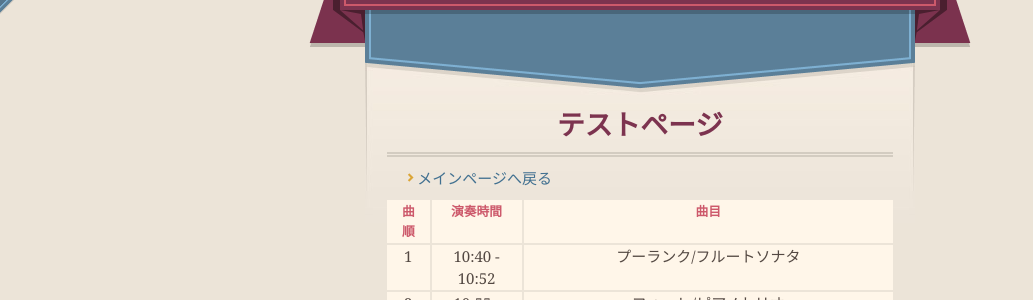
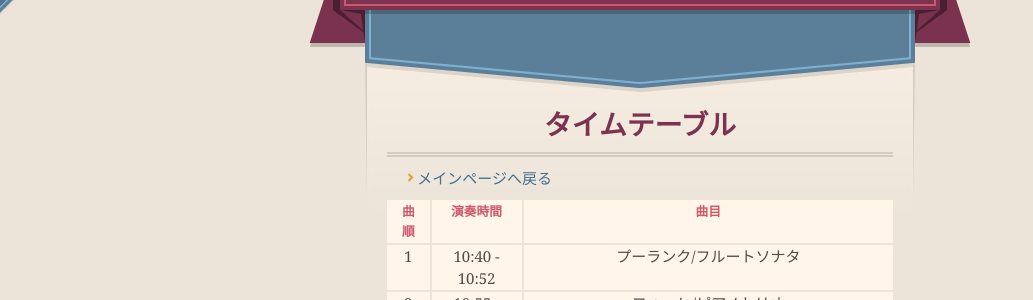
Before and after one commit to Ensemble-Project/Ensemble-Project.github.io, a Jekyll site: the page built from timetable_2018.md, in a window 1280 px wide. Shown: the part 122-422 px from the top of the page, without its empty margins (0-1033 px from the left). Built offline with Jekyll 4.4.1, drawn with Linux system fonts in a browser that asks for light colours; our own code applies the rules of GitHub Pages for plain Markdown files.

Commit message:
testpage -> timetable

```diff
--- a/timetable_2018.md
+++ b/timetable_2018.md
@@ -1,4 +1,4 @@
-# テストページ
+# タイムテーブル
 * [メインページへ戻る](2018)
 
 | 曲順 | 演奏時間 | 曲目 |
```
